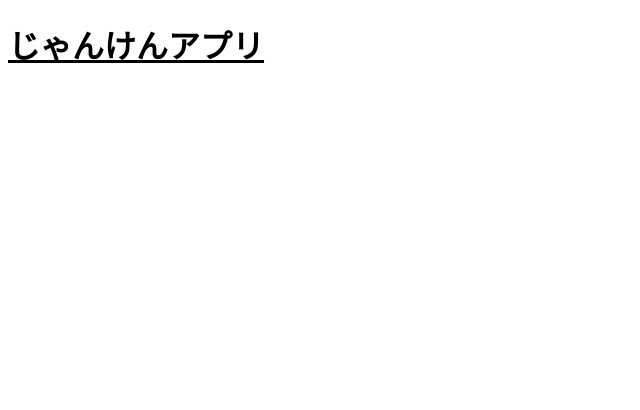
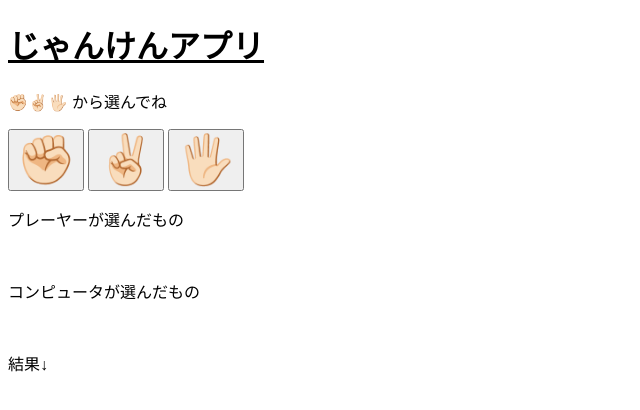
Before and after one commit to Mon-san-Michel/JankenApp, a plain HTML site: page index.html in a window 1280 px wide. Shown: the whole page, without its empty margins (0-640 px from the left). Drawn offline with Linux system fonts and the light colour scheme.

Commit message:
元に戻す。

```diff
--- a/index.html
+++ b/index.html
@@ -1,18 +1,39 @@
 <!DOCTYPE html>
-<html lang="ja">
+<html lang="en">
 <head>
     <meta charset="UTF-8">
     <meta http-equiv="X-UA-Compatible" content="IE=edge">
     <meta name="viewport" content="width=device-width, initial-scale=1.0">
-    <title>じゃんけんアプリ-メニュー</title>
+    <title>じゃんけんアプリ</title>
 
+    <script src="./app.js"></script>
     <link rel="stylesheet" href="./main.css">
 </head>
 <body>
     <h1 id="title">じゃんけんアプリ</h1>
 
     <div id="main">
-        <a href="/jankenapp.html">
+        <p>✊🏻✌🏻🖐🏻 から選んでね</p>
+
+        <button onclick="janken(1);" class="symbol">✊🏻</button>
+        <button onclick="janken(2);" class="symbol">✌🏻</button>
+        <button onclick="janken(3);" class="symbol">🖐🏻</button>
     </div>
+
+    <div id="Player">
+        <p>プレーヤーが選んだもの</p>
+        <p id="PlayersChoice" class="symbol"></p>
+    </div>
+
+    <div id="Computer">
+        <p>コンピュータが選んだもの</p>
+        <p id="PCsChoice" class="symbol"></p>
+    </div>
+
+    <div id="result">
+        <p>結果↓</p>
+        <p id="ResultMessage"></p>
+    </div>
+
 </body>
 </html>
```
